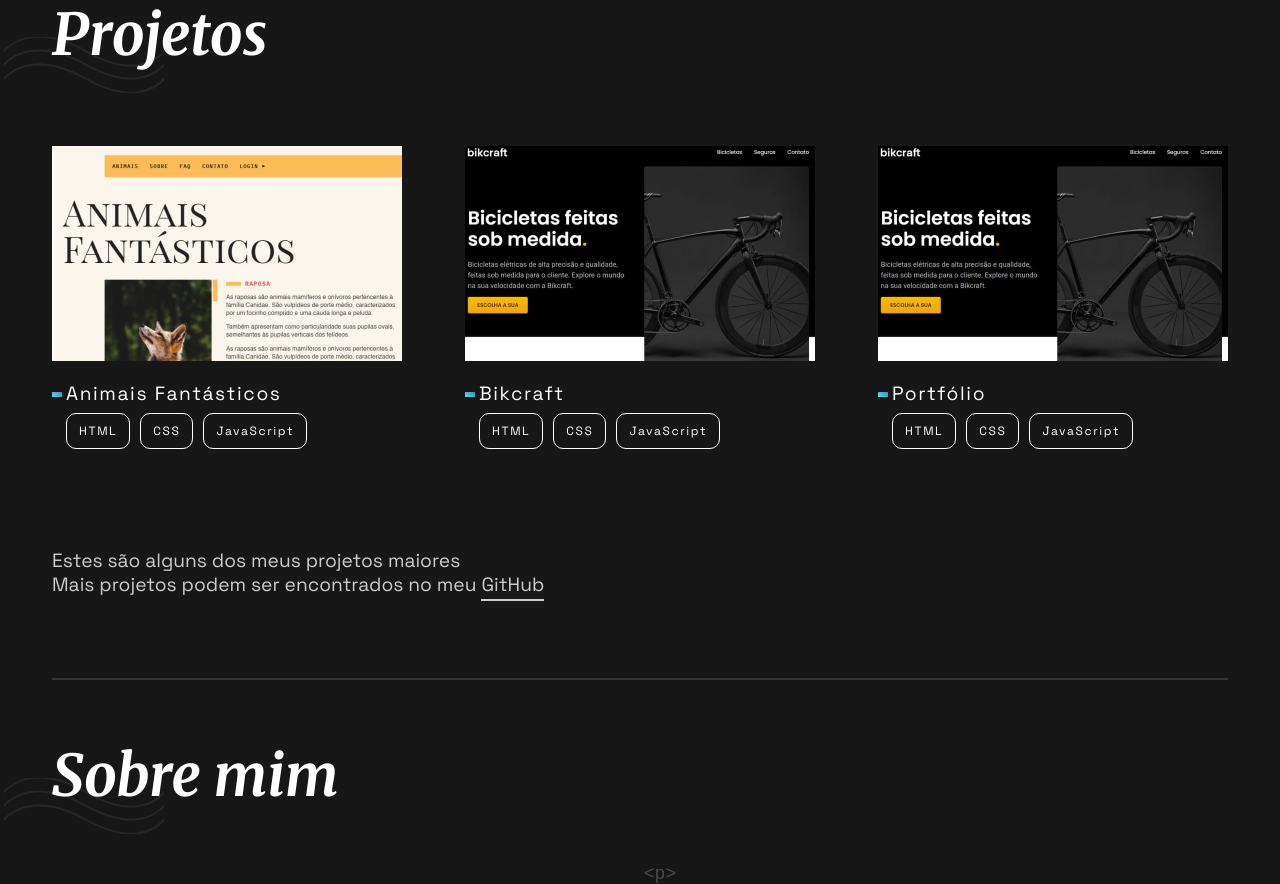
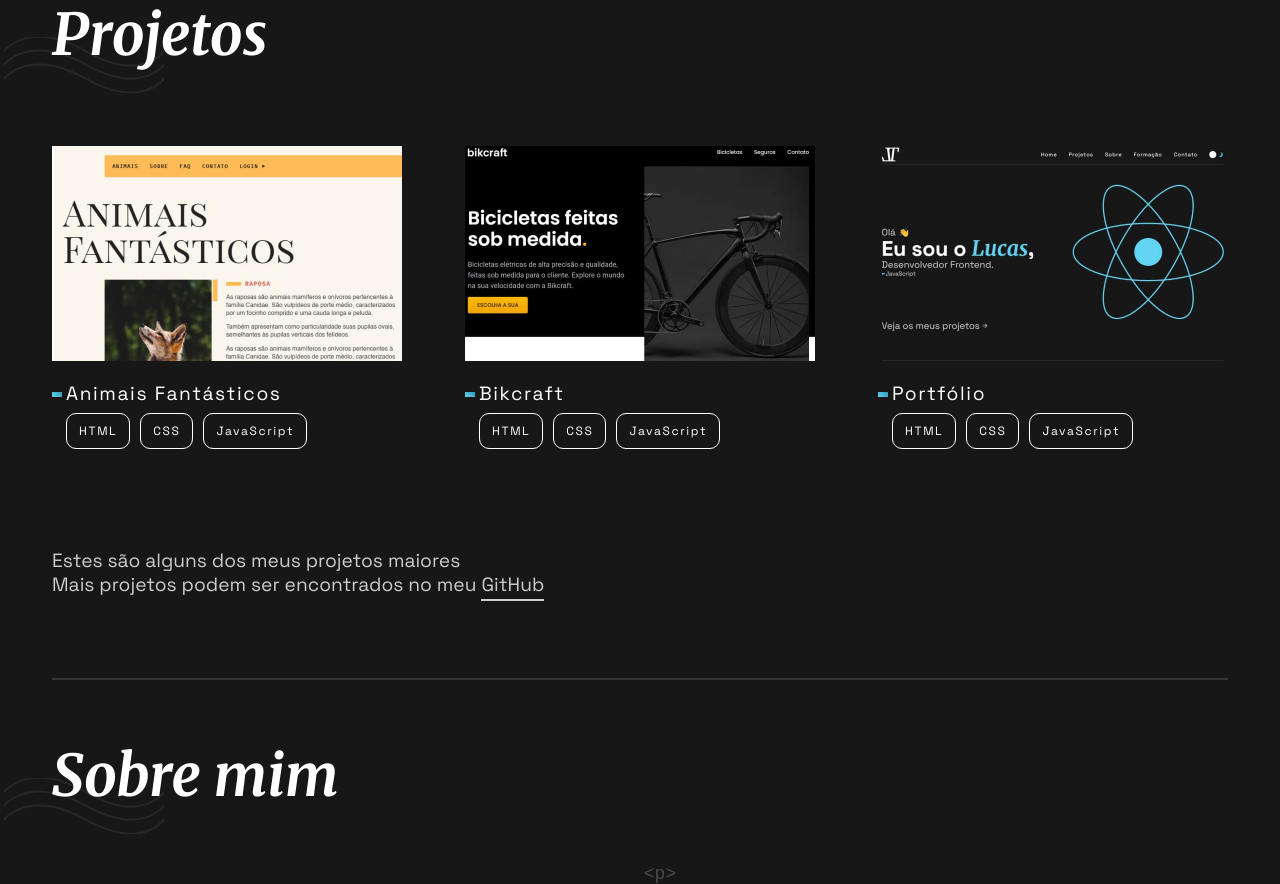
Before and after one commit to teixeiralc/portfolio, a website built with webpack: page index.html in a window 1280 px wide. Shown: the part 796-1680 px from the top of the page. Built offline with nearby package versions, Linux system fonts and the light colour scheme.

Commit message:
add portfolio as a project

```diff
--- a/index.html
+++ b/index.html
@@ -132,7 +132,7 @@
           <div class="project">
             <a href="#">
               <div class="project_img">
-                <img src="./img/bikcraft-project-main_page.jpg" alt="Foto da home page do site Bikcraft">
+                <img src="./img/portfolio-project-main_page.jpg" alt="Foto da home page do meu portfólio">
               </div>
 
               <h3 class="ff-1-24-ls c0">Portfólio</h3>
```
Also changed, not shown: img/portfolio-ProjectPage.jpg (added), img/portfolio-project-main_page.jpg (added).
